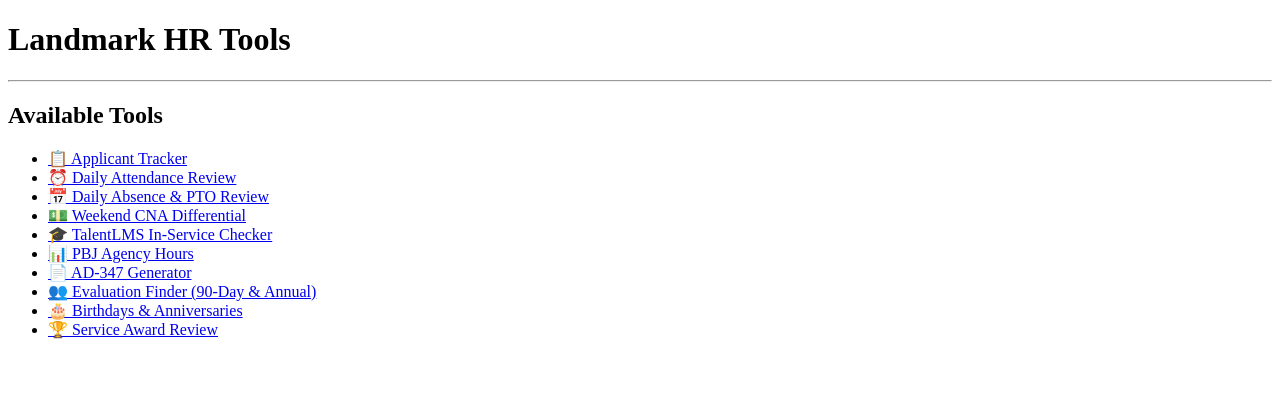
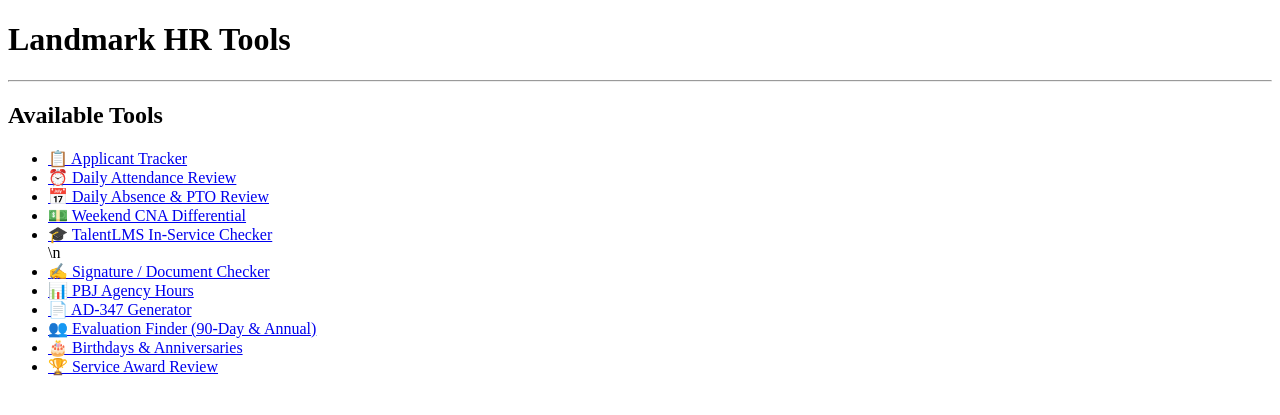
Before and after one commit to smartiespartiesforyou/landmark-hr-tools, a Flask app: page / in a window 1280 px wide. Shown: the top 415 px of the page. Run offline with Flask 3, Linux system fonts and the light colour scheme; parts of the project's set-up code (start-up, migrations or seed data) failed here and were passed over.

Commit message:
Add signature checker to HR Tools menu

```diff
--- a/templates/index.html
+++ b/templates/index.html
@@ -15,7 +15,7 @@
     <li><a href="/attendance-review">⏰ Daily Attendance Review</a></li>
     <li><a href="/absence-pto-review">📅 Daily Absence &amp; PTO Review</a></li>
     <li><a href="/weekend-cna-differential">💵 Weekend CNA Differential</a></li>
-    <li><a href="/talent-lms">🎓 TalentLMS In-Service Checker</a></li>
+    <li><a href="/talent-lms">🎓 TalentLMS In-Service Checker</a></li>\n    <li><a href="/signature-checker">✍️ Signature / Document Checker</a></li>
     <li><a href="/static/pbj_agency_hours.html">📊 PBJ Agency Hours</a></li>
     <li><a href="/ad347">📄 AD-347 Generator</a></li>
     <li><a href="/evaluations">👥 Evaluation Finder (90-Day &amp; Annual)</a></li>
```
